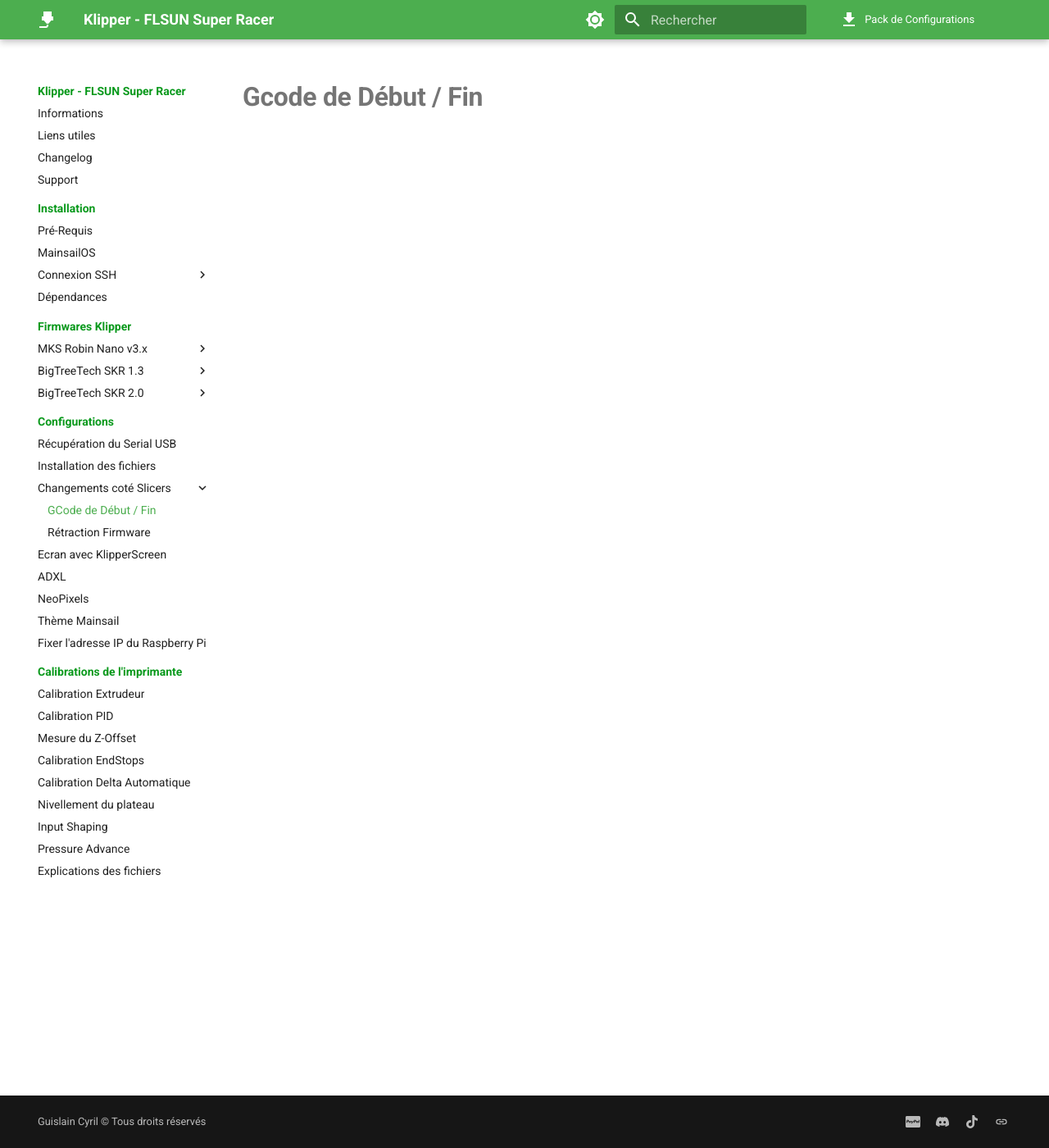
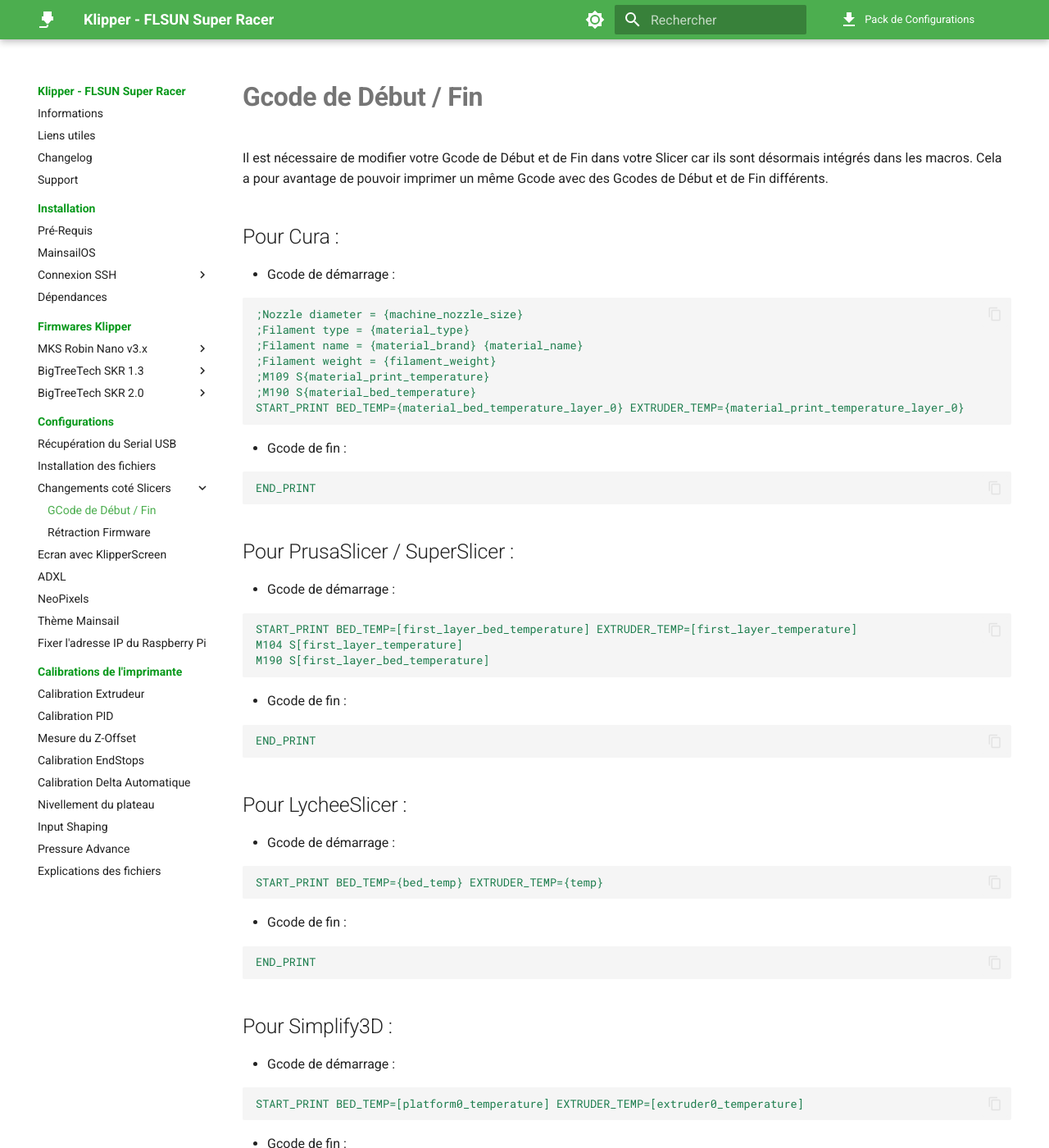
Before and after one commit to Guilouz/test, an MkDocs documentation site: the page built from docs/configurations/gcode-de-debut-fin.md, in a window 1280 px wide and 1400 px high. Shown: the whole window at 82% size. Built offline with MkDocs 1.6.1 and Material for MkDocs 9.7.7, drawn with Linux system fonts in a browser that asks for light colours; comment, search, counter and statistics services are not loaded; some of the changed text lies outside the part shown.

Commit message:
Update gcode-de-debut-fin.md

````diff
--- a/docs/configurations/gcode-de-debut-fin.md
+++ b/docs/configurations/gcode-de-debut-fin.md
@@ -4,3 +4,75 @@
 ---
 
 # Gcode de Début / Fin
+
+Il est nécessaire de modifier votre Gcode de Début et de Fin dans votre Slicer car ils sont désormais intégrés dans les macros. Cela a pour avantage de pouvoir imprimer un même Gcode avec des Gcodes de Début et de Fin différents.
+
+
+## Pour Cura :
+
+- Gcode de démarrage :
+
+``` yaml
+;Nozzle diameter = {machine_nozzle_size}
+;Filament type = {material_type}
+;Filament name = {material_brand} {material_name}
+;Filament weight = {filament_weight}
+;M109 S{material_print_temperature}
+;M190 S{material_bed_temperature}
+START_PRINT BED_TEMP={material_bed_temperature_layer_0} EXTRUDER_TEMP={material_print_temperature_layer_0}
+
+```
+
+- Gcode de fin :
+
+``` yaml
+END_PRINT
+```
+
+## Pour PrusaSlicer / SuperSlicer :
+
+- Gcode de démarrage :
+
+``` yaml
+START_PRINT BED_TEMP=[first_layer_bed_temperature] EXTRUDER_TEMP=[first_layer_temperature]
+M104 S[first_layer_temperature]
+M190 S[first_layer_bed_temperature]
+```
+
+- Gcode de fin :
+
+``` yaml
+END_PRINT
+```
+
+## Pour LycheeSlicer :
+
+- Gcode de démarrage :
+
+``` yaml
+START_PRINT BED_TEMP={bed_temp} EXTRUDER_TEMP={temp}
+```
+
+- Gcode de fin :
+
+``` yaml
+END_PRINT
+```
+
+## Pour Simplify3D :
+
+- Gcode de démarrage :
+
+``` yaml
+START_PRINT BED_TEMP=[platform0_temperature] EXTRUDER_TEMP=[extruder0_temperature]
+```
+
+- Gcode de fin :
+
+``` yaml
+END_PRINT
+```
+
+<br />
+
+Vous pouvez ensuite continuer vers la section :material-arrow-right-box: [Utilisation de la Rétraction Firmware](../configurations/retraction-firmware.md).
````
